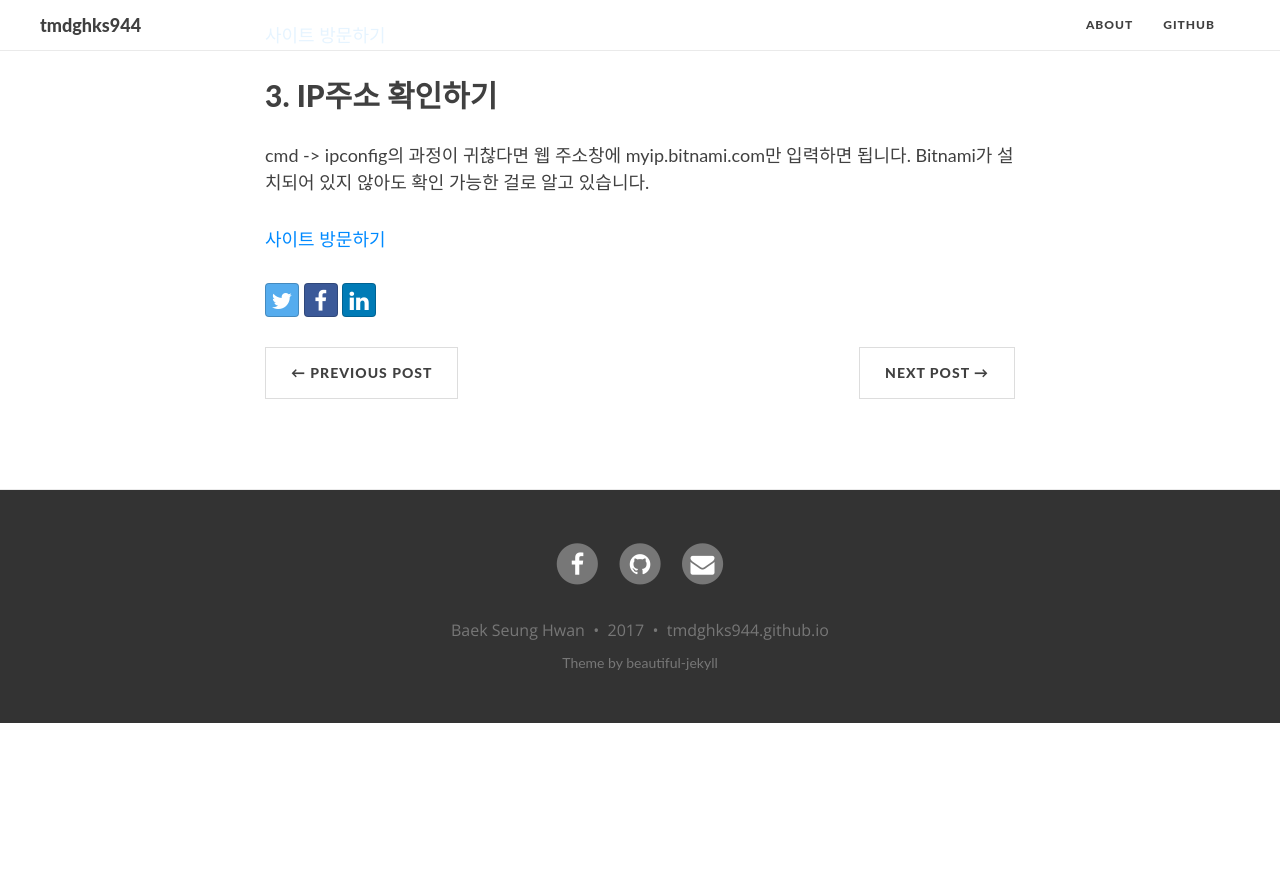
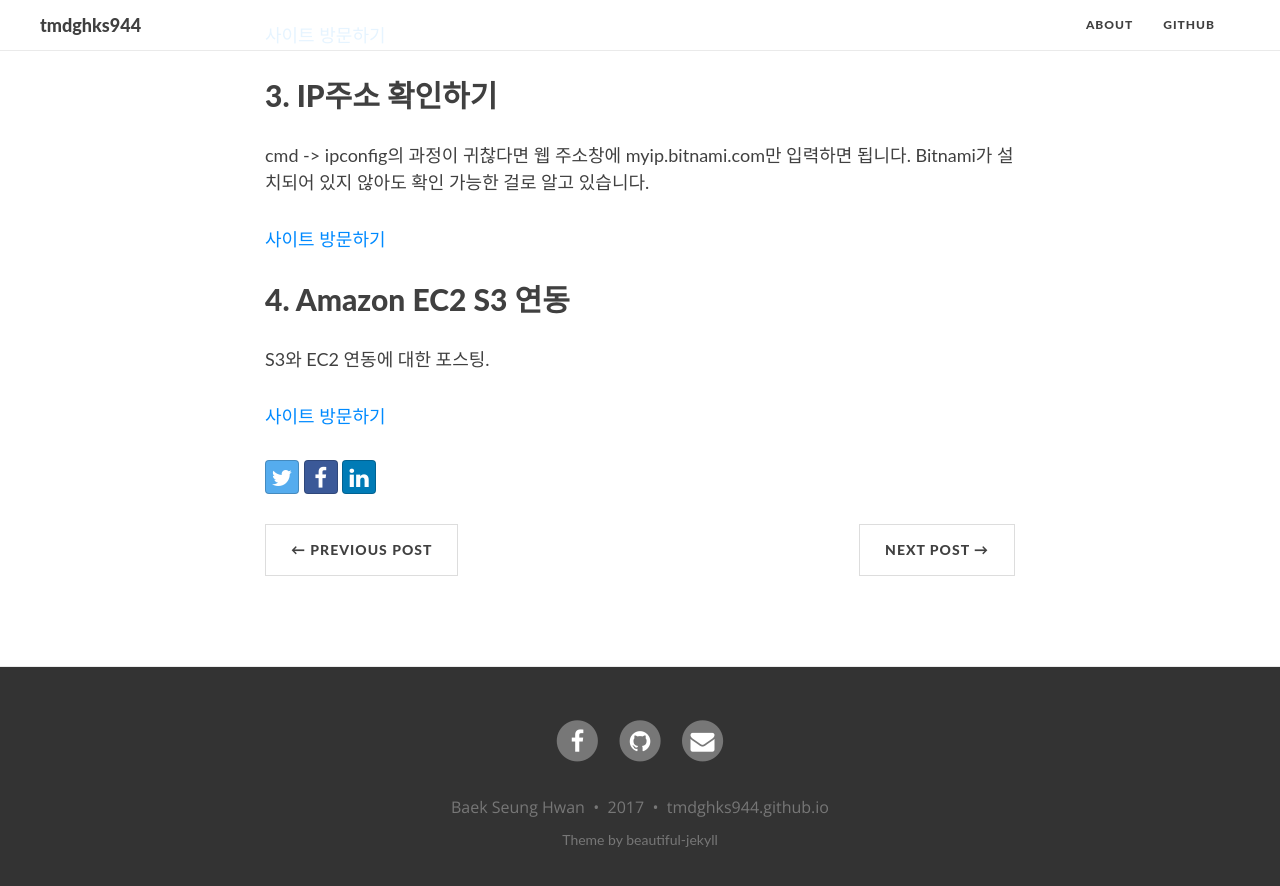
Before and after one commit to tmdghks944/tmdghks944.github.io, a Jekyll site: the page built from _posts/2017-03-27-01.md, in a window 1280 px wide and 900 px high, scrolled down 663 px. Shown: the top 886 px of the window. Built offline with Jekyll 4.4.1, drawn with Linux system fonts in a browser that asks for light colours; nearby versions of some CDN libraries; comment, search, counter and statistics services are not loaded; before the commit the page ends 1386 px from its top, so only the background shows below that.

Commit message:
17.04.04

```diff
--- a/_posts/2017-03-27-01.md
+++ b/_posts/2017-03-27-01.md
@@ -23,3 +23,9 @@ title: 알아두면 좋은 꿀사이트
  cmd -> ipconfig의 과정이 귀찮다면 웹 주소창에 myip.bitnami.com만 입력하면 됩니다. Bitnami가 설치되어 있지 않아도 확인 가능한 걸로 알고 있습니다.
 
  [사이트 방문하기](http://myip.bitnami.com)
+
+## 4. Amazon EC2 S3 연동
+
+ S3와 EC2 연동에 대한 포스팅.
+
+ [사이트 방문하기](http://securecoding4u.com/2016/02/13/ec2-ubuntu-s3-mount/)
```
